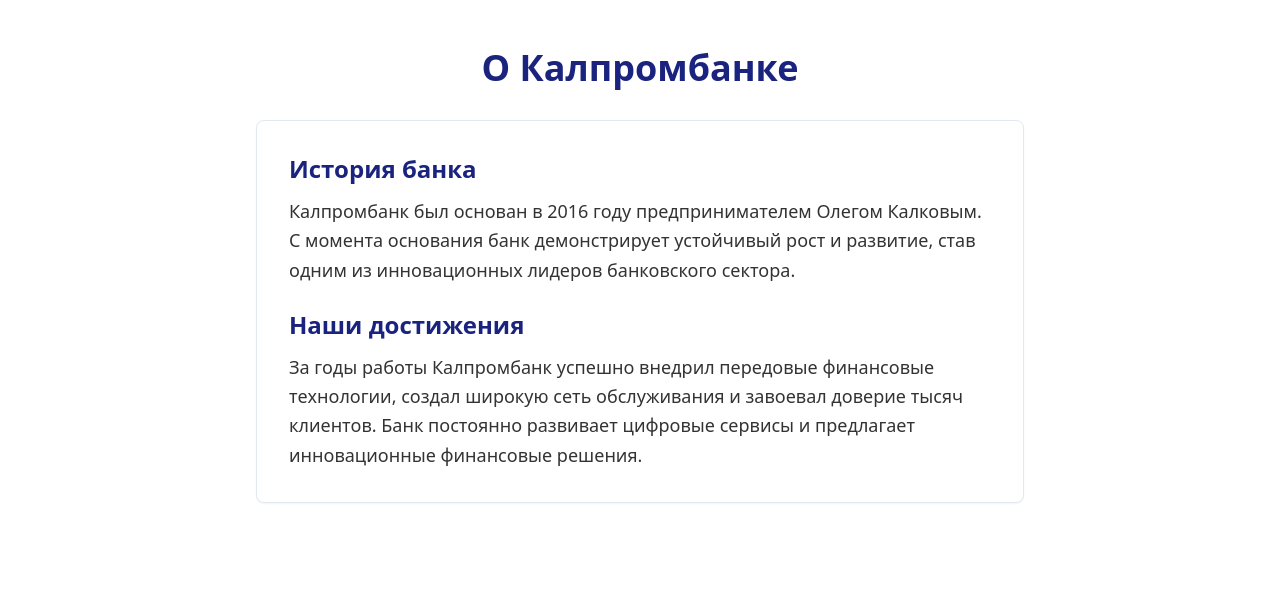
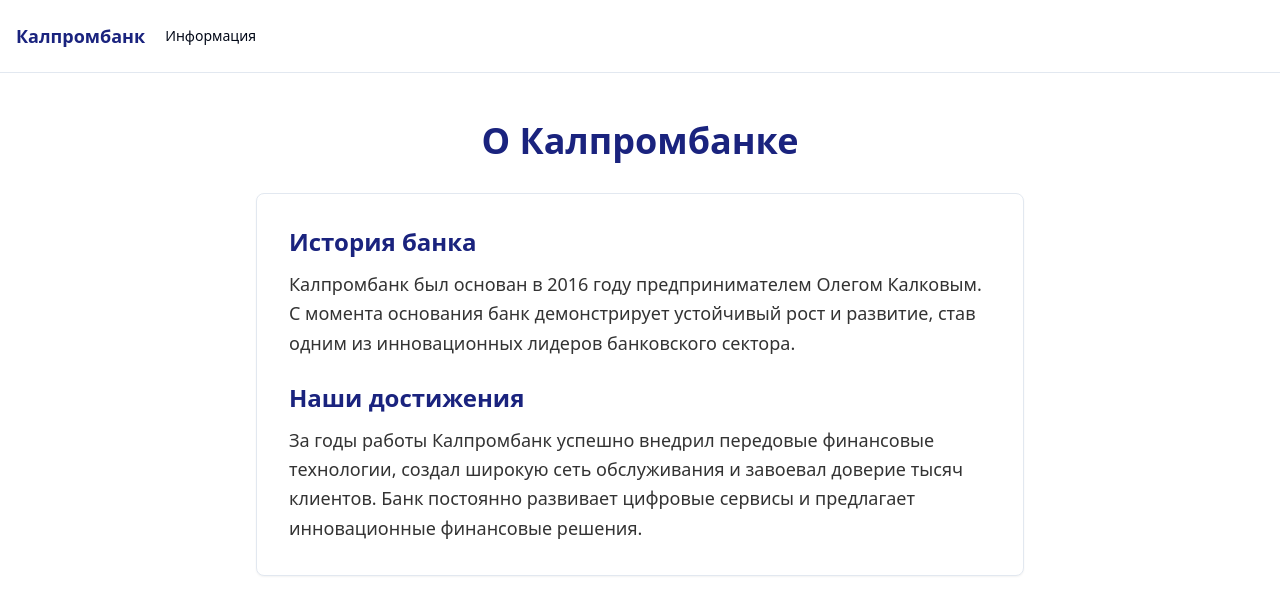
Before and after one commit to almypr/kalprombank, a React (Vite) app: page /about in a window 1280 px wide. Shown: the top 614 px of the page. Built offline with nearby package versions, Linux system fonts and the light colour scheme.

Commit message:
Add navigation to About page
Implement navigation functionality to transition to the About page when the "Информация" button is clicked.
[skip gpt_engineer]

```diff
--- /dev/null
+++ b/src/components/Header.tsx
@@ -0,0 +1,30 @@
+import { Link } from "react-router-dom";
+import { NavigationMenu, NavigationMenuList, NavigationMenuItem, NavigationMenuLink } from "@/components/ui/navigation-menu";
+
+export const Header = () => {
+  return (
+    <header className="border-b">
+      <div className="container mx-auto px-4 py-4">
+        <NavigationMenu>
+          <NavigationMenuList>
+            <NavigationMenuItem>
+              <Link to="/" className="text-lg font-semibold text-bank-primary hover:text-bank-primary/80">
+                Калпромбанк
+              </Link>
+            </NavigationMenuItem>
+            <NavigationMenuItem>
+              <NavigationMenuLink asChild>
+                <Link
+                  to="/about"
+                  className="group inline-flex h-10 w-max items-center justify-center rounded-md bg-background px-4 py-2 text-sm font-medium transition-colors hover:bg-accent hover:text-accent-foreground focus:bg-accent focus:text-accent-foreground focus:outline-none disabled:pointer-events-none disabled:opacity-50 data-[active]:bg-accent/50 data-[state=open]:bg-accent/50"
+                >
+                  Информация
+                </Link>
+              </NavigationMenuLink>
+            </NavigationMenuItem>
+          </NavigationMenuList>
+        </NavigationMenu>
+      </div>
+    </header>
+  );
+};
--- a/src/pages/About.tsx
+++ b/src/pages/About.tsx
@@ -1,8 +1,11 @@
 import React from "react";
 import { Card } from "@/components/ui/card";
+import { Header } from "@/components/Header";
 
 const About = () => {
   return (
+    <div className="min-h-screen">
+      <Header />
       <div className="container mx-auto px-4 py-12">
         <h1 className="text-4xl font-bold text-bank-primary mb-8 text-center">О Калпромбанке</h1>
 
@@ -28,6 +31,7 @@ const About = () => {
           </div>
         </Card>
       </div>
+    </div>
   );
 };
 
--- a/src/pages/Index.tsx
+++ b/src/pages/Index.tsx
@@ -2,10 +2,12 @@ import { Hero } from "@/components/Hero";
 import { Products } from "@/components/Products";
 import { Features } from "@/components/Features";
 import { Footer } from "@/components/Footer";
+import { Header } from "@/components/Header";
 
 const Index = () => {
   return (
     <div className="min-h-screen">
+      <Header />
       <Hero />
       <Products />
       <Features />
```
Lines whose indentation alone changed are shown as unchanged.
